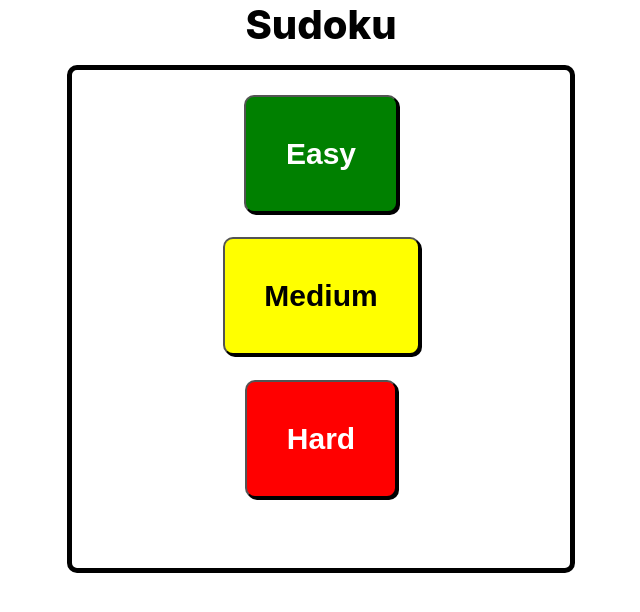
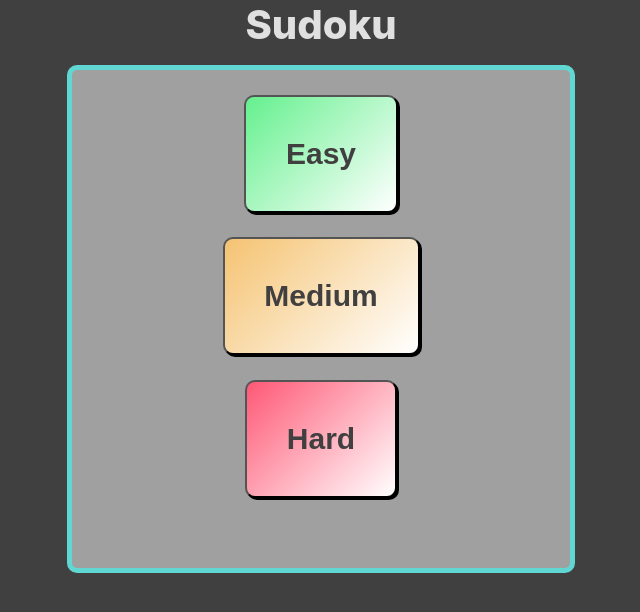
Before and after one commit to Mark-Wetherington/MarkSudoku, a React (Create React App) app: page / in a window 1280 px wide. Shown: the top 612 px of the page, without its empty margins (319-959 px from the left). Built offline with nearby package versions, Linux system fonts and the light colour scheme.

Commit message:
color updates

```diff
--- a/src/App.js
+++ b/src/App.js
@@ -2,14 +2,16 @@ import Title from "./Components/Title";
 import Game from "./Components/Game/Game";
 import { ModalProvider } from "./Components/UI/Modal";
 
+import styles from "./App.module.css";
+
 function App() {
   return (
-    <>
+    <div className={styles.app}>
       <Title />
       <ModalProvider>
         <Game />
       </ModalProvider>
-    </>
+    </div>
   );
 }
 
--- /dev/null
+++ b/src/App.module.css
@@ -0,0 +1,3 @@
+.app {
+  background-color: #404040;
+}
--- a/src/Components/Game/DifficultySelector.module.css
+++ b/src/Components/Game/DifficultySelector.module.css
@@ -4,27 +4,27 @@
   width: 498px;
   height: 498px;
   text-align: center;
-  border-width: 5px;
 }
 
 .easy {
-  color: white;
-  background-color: green;
+  background-color: #b4f8c8;
+  background-image: linear-gradient(135deg, #65f08e, white);
 }
 
 .medium {
-  color: black;
-  background-color: yellow;
+  background-color: #fbe7c6;
+  background-image: linear-gradient(135deg, #f5c372, white);
 }
 
 .hard {
-  color: white;
-  background-color: red;
+  background-color: #ffaebc;
+  background-image: linear-gradient(135deg, #fe5875, white);
 }
 
 .easy,
 .medium,
 .hard {
+  color: #404040;
   display: flex;
   padding: 8%;
   margin: 5% auto;
--- a/src/Components/Title.module.css
+++ b/src/Components/Title.module.css
@@ -1,4 +1,5 @@
 .title {
+  color: #e0e0e0;
   font-size: 40px;
   font-weight: 800;
   text-align: center;
--- a/src/Components/UI/Card.module.css
+++ b/src/Components/UI/Card.module.css
@@ -1,4 +1,7 @@
 .card {
+  background-color: #a0a0a0;
+  border-color: #61d7d3;
   border-style: solid;
   border-radius: 10px;
+  border-width: 5px;
 }
--- a/src/index.css
+++ b/src/index.css
@@ -1,13 +1,15 @@
 body {
   margin: 0;
-  font-family: -apple-system, BlinkMacSystemFont, 'Segoe UI', 'Roboto', 'Oxygen',
-    'Ubuntu', 'Cantarell', 'Fira Sans', 'Droid Sans', 'Helvetica Neue',
+  font-family: -apple-system, BlinkMacSystemFont, "Segoe UI", "Roboto", "Oxygen",
+    "Ubuntu", "Cantarell", "Fira Sans", "Droid Sans", "Helvetica Neue",
     sans-serif;
   -webkit-font-smoothing: antialiased;
   -moz-osx-font-smoothing: grayscale;
+
+  background-color: #404040;
 }
 
 code {
-  font-family: source-code-pro, Menlo, Monaco, Consolas, 'Courier New',
+  font-family: source-code-pro, Menlo, Monaco, Consolas, "Courier New",
     monospace;
 }
```
